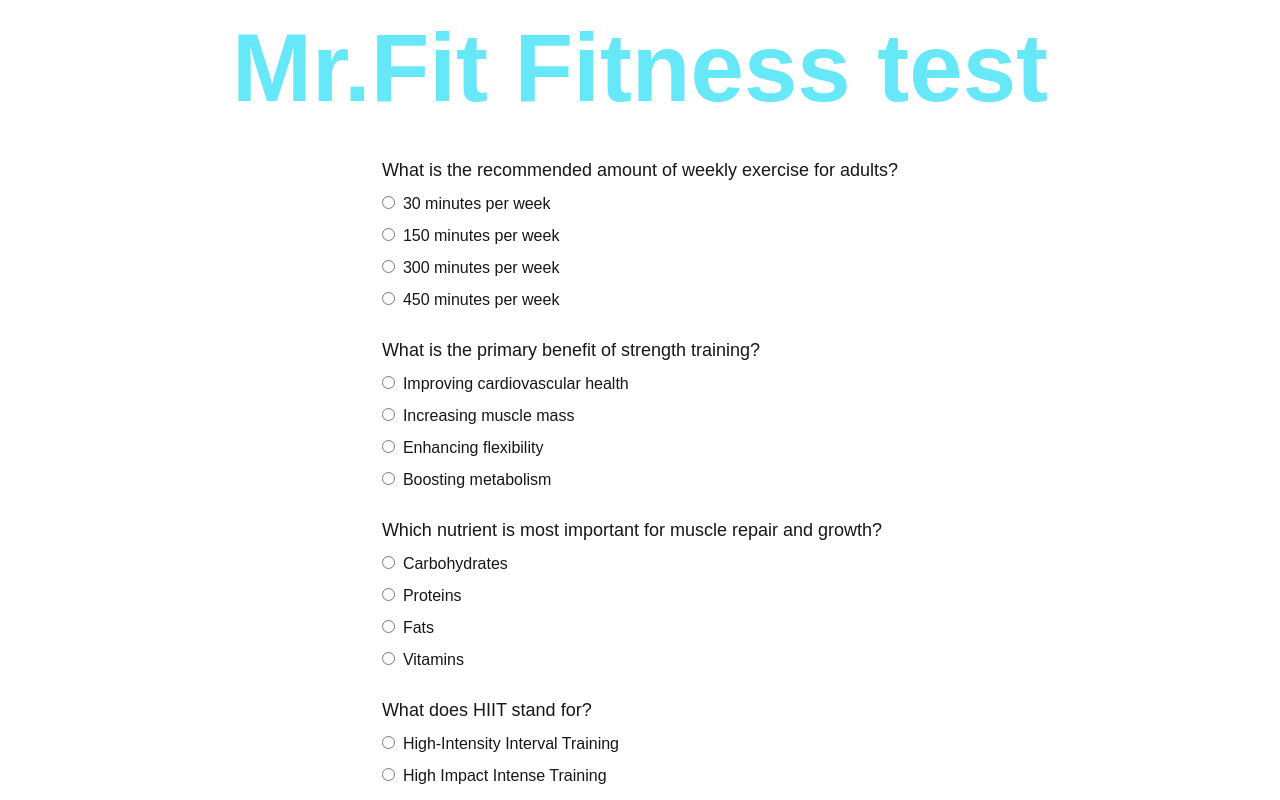
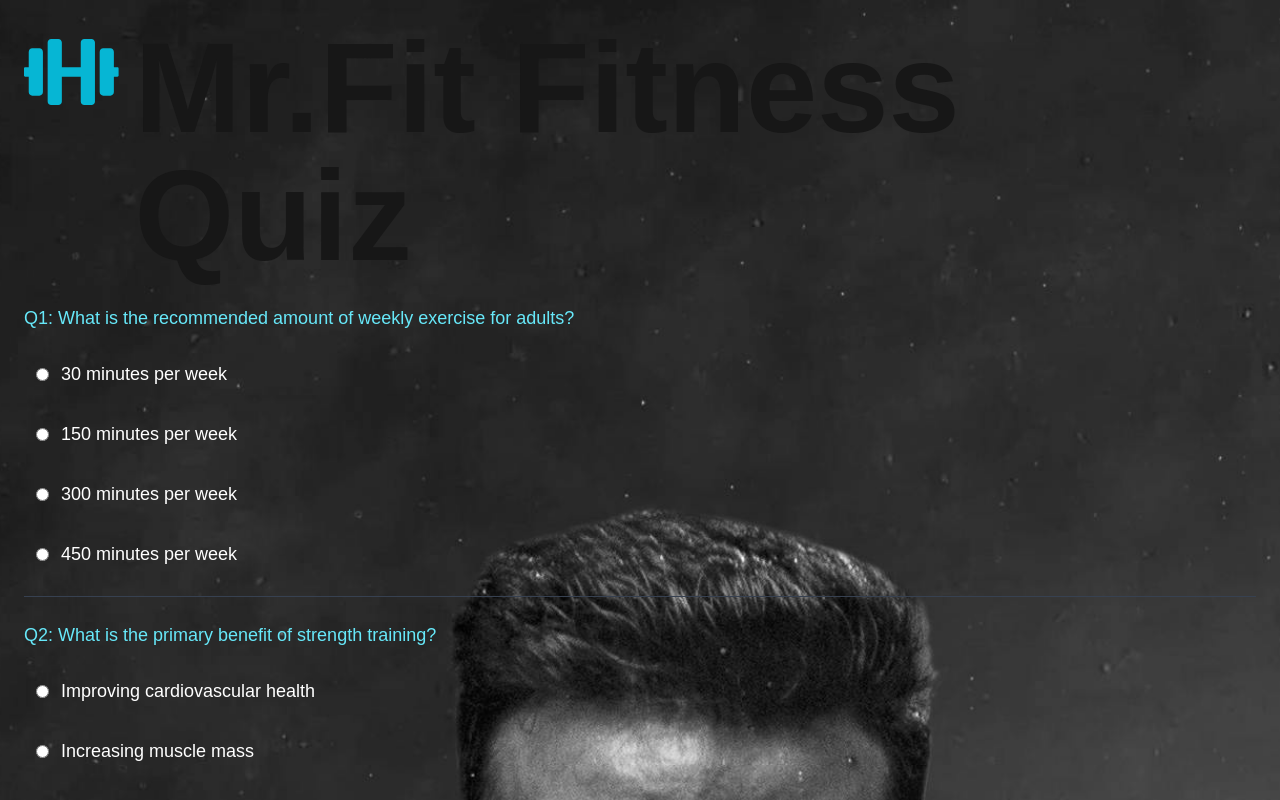
Before and after one commit to Hariharimass1205/Mr.Fit, a Next.js app in the folder frontend/: page /coaches/quiz in a window 1280 px wide. Shown: the top 800 px of the page. Built offline with nearby package versions, Linux system fonts and the light colour scheme.

Commit message:
coach quiz greeting page done - become a coach fully done

```diff
--- a/frontend/package.json
+++ b/frontend/package.json
@@ -19,6 +19,7 @@
     "react": "^18.2.0",
     "react-dom": "^18.2.0",
     "react-hook-form": "^7.53.1",
+    "react-icons": "^5.3.0",
     "react-redux": "^9.1.2",
     "react-router-dom": "^6.27.0",
     "react-toastify": "^10.0.6"
--- a/frontend/src/components/coach/Quizgreeting.tsx
+++ b/frontend/src/components/coach/Quizgreeting.tsx
@@ -52,7 +52,9 @@ const Quizgreeting: React.FC<QuizgreetingProps> = ({ score }) => {
 
   return (
     <>
-    <ToastContainer/>
+    <ToastContainer
+    autoClose={2000}
+    />
     <div
   className="min-h-screen flex flex-col justify-center items-center text-black bg-cover bg-center bg-no-repeat"
   style={{ backgroundImage: `url(${bg.src})` }}
@@ -60,7 +62,7 @@ const Quizgreeting: React.FC<QuizgreetingProps> = ({ score }) => {
 
       {numericScore >= 10 ? (
         <h1 className="text-4xl font-bold text-center px-8 w-5/6 mt-20 mb-20">
-          Mr. {userName}, you have scored: {quizScore?quizScore:score}. That&apos;s appreciable... At the
+          <span className='text-cyan-500'>Mr.{userName}</span>, you have scored: {quizScore?quizScore:score}. That&apos;s appreciable... At the
           bottom of the page, you can find a button called Request a call."
           Click to receive a call for admin approval.
         </h1>
--- a/frontend/src/components/coach/trailQuestion.tsx
+++ b/frontend/src/components/coach/trailQuestion.tsx
@@ -1,6 +1,8 @@
-"use client"
+"use client";
 import { useRouter } from "next/navigation";
-import { useState } from "react";
+import { useState } from "react";'/'
+import { FaDumbbell } from "react-icons/fa";
+import bgImage from '/public/assets/backGround/pexels-anush-1431283.jpg';
 
 const Quiz = () => {
   const questions = [
@@ -106,48 +108,76 @@ const Quiz = () => {
     }
   ];
 
+
   const [selectedAnswers, setSelectedAnswers] = useState(
     Array(questions.length).fill(null)
   );
   const [score, setScore] = useState(null);
-  const router = useRouter()
+  const [errorMessage, setErrorMessage] = useState("");
+  const router = useRouter();
 
-  const handleAnswerChange = (questionIndex:number, optionIndex:number) => {
+  const handleAnswerChange = (questionIndex: number, optionIndex: number) => {
     const updatedAnswers = [...selectedAnswers];
     updatedAnswers[questionIndex] = optionIndex;
     setSelectedAnswers(updatedAnswers);
+    setErrorMessage(""); // Clear error message when an answer is selected
   };
 
   const handleSubmit = async () => {
+    // Check if any question is unanswered
+    if (selectedAnswers.includes(null)) {
+      setErrorMessage("Please answer all questions before submitting.");
+      return;
+    }
+
     const calculatedScore = selectedAnswers.reduce((acc, answer, index) => {
       if (answer === questions[index].correctAnswer) {
         return acc + 1;
       }
-      return acc
+      return acc;
     }, 0);
     setScore(calculatedScore);
-    router.push(`/coaches/greetings?score=${calculatedScore}`)
+    router.push(`/coaches/greetings?score=${calculatedScore}`);
   };
 
   return (
     <div
-      className="max-w-full  justify-items-center mx-auto p-5 min-h-screen bg-cover bg-center">
-      <h2 className="text-8xl text-cyan-300 font-semibold mb-10">Mr.Fit Fitness test</h2>
+  className="min-h-full bg-gray-900 flex flex-col items-center justify-center p-6"
+  style={{
+    backgroundImage: `url(${bgImage.src})`,
+    backgroundSize: "cover",
+    backgroundPosition: "center",
+  }}
+>
+      <div >
+        <div className="flex ">
+          <FaDumbbell className="text-8xl text-cyan-500 mr-4" />
+          <h1 className="text-9xl font-bold">Mr.Fit Fitness Quiz</h1>
+          </div>
+        <div className="flex items-center justify-center mb-6">
+        </div>
         {!score && score !== 0 ? (
           <div>
             {questions.map((q, index) => (
-            <div key={index} className="mb-6">
-              <p className="text-lg mb-2">{q.question}</p>
-              <div className="space-y-2">
+              <div key={index} className="mb-6 border-b pb-4 border-gray-700">
+                <p className="text-lg font-medium text-cyan-300">{`Q${index + 1}: ${q.question}`}</p>
+                <div className="mt-4 space-y-2">
                   {q.options.map((option, optionIndex) => (
-                  <label key={optionIndex} className="block">
+                    <label
+                      key={optionIndex}
+                      className={`flex items-center p-3 rounded-lg cursor-pointer ${
+                        selectedAnswers[index] === optionIndex
+                          ? "bg-cyan-500 text-black"
+                          : "text-lg text-white"
+                      } hover:bg-cyan-600`}
+                    >
                       <input
                         type="radio"
                         name={`question-${index}`}
                         value={optionIndex}
                         onChange={() => handleAnswerChange(index, optionIndex)}
                         checked={selectedAnswers[index] === optionIndex}
-                      className="mr-2 "
+                        className="mr-3"
                       />
                       {option}
                     </label>
@@ -155,29 +185,41 @@ const Quiz = () => {
                 </div>
               </div>
             ))}
+            {errorMessage && (
+              <p className="text-red-500 text-sm mt-4">{errorMessage}</p>
+            )}
             <button
               onClick={handleSubmit}
-            className="mt-6 w-full bg-cyan-500 text-white p-3 rounded-lg hover:bg-green-700"
+              className="mt-6 w-full bg-cyan-600 text-black py-3 rounded-lg text-lg font-semibold hover:bg-cyan-700 transition"
             >
               Submit Quiz
             </button>
           </div>
         ) : (
           <div className="text-center">
-          <h2 className="text-2xl font-semibold mb-4">Quiz Completed!</h2>
-          <p className="text-lg">
-            Your score: {score} out of {questions.length}
+
+            <h2 className="text-3xl font-semibold mb-4">Quiz Completed!</h2>
+            <p className="text-xl text-cyan-300">
+              Your score:{" "}
+              <span className="font-bold text-cyan-500">{score}</span> out of{" "}
+              {questions.length}
             </p>
             {score >= 10 ? (
-            <p className="text-green-500 mt-4">Congratulations! You passed the quiz.</p>
+              <p className="text-green-400 mt-4 font-medium">
+                Congratulations! You passed the quiz.
+              </p>
             ) : (
-            <p className="text-red-500 mt-4">Sorry, you need to score higher to qualify.</p>
+              <p className="text-red-400 mt-4 font-medium">
+                Sorry, you need to score higher to qualify.
+              </p>
             )}
-          <p className="text-gray-600 mt-6">
-            Thank you for completing the quiz! Our team will review your responses and contact you after a discussion.
+            <p className="text-gray-400 mt-6">
+              Thank you for completing the quiz! Our team will review your
+              responses and contact you after a discussion.
             </p>
           </div>
         )}
+      </div>
     </div>
   );
 };
--- a/frontend/src/components/user/navbar.tsx
+++ b/frontend/src/components/user/navbar.tsx
@@ -120,7 +120,7 @@ console.log(isRegistered,"out")
           Approval Pending
         </a>
       ) : userStatus === "Accept" ? (
-        isRegistered ? (
+        !isRegistered ? (
           <a
             onClick={() => router.push('/coaches/coachProfile')}
             className="text-lg hover:underline hover:text-cyan-400"
--- a/frontend/src/service/coachApi.tsx
+++ b/frontend/src/service/coachApi.tsx
@@ -8,6 +8,7 @@ const Axios = axios.create({
   },
   withCredentials:true
 })
+
 export const handleAxiosError = (error:any)=>{
   console.log(error)
   const errorMessage = error?.response?.data?.errorMessage || "Unexpected error occurred"
```
Also changed, not shown: 2 other files (tests, documents, lock files or other folders). Lines whose indentation alone changed are shown as unchanged.
